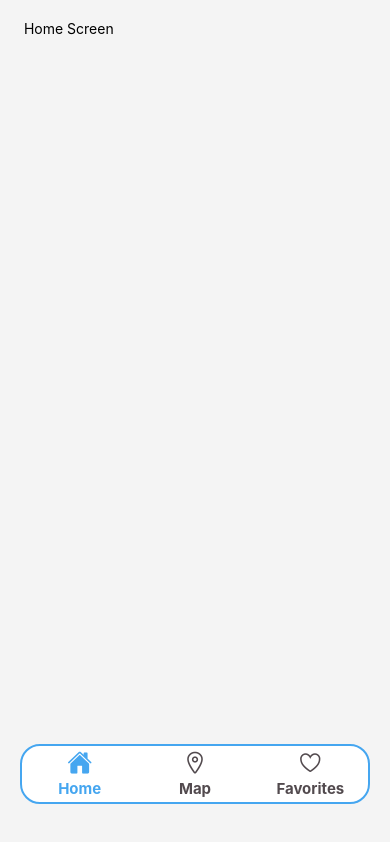
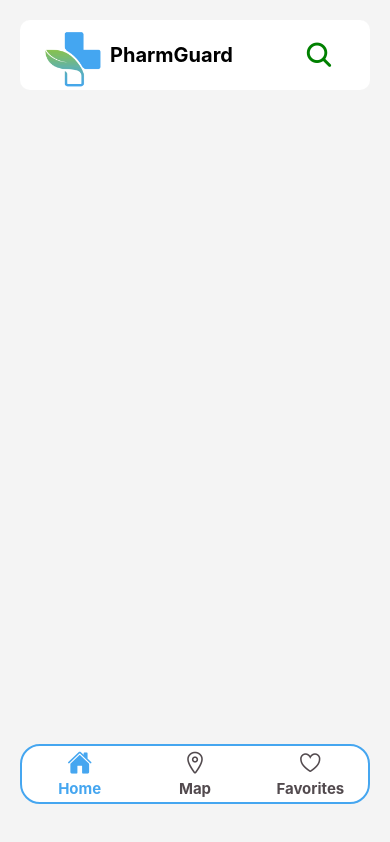
Before and after one commit to riad40/PharmGuard, a React Native app: screen /Home in a window 390 px wide. Built offline with nearby package versions, Linux system fonts and the light colour scheme.

Commit message:
make the header component

```diff
--- /dev/null
+++ b/src/components/Header.tsx
@@ -0,0 +1,60 @@
+import { View, Text, StyleSheet, TouchableOpacity, Image } from "react-native"
+import Ionicons from "react-native-vector-icons/Ionicons"
+
+const Header = (): JSX.Element => {
+    return (
+        <View style={styles.container}>
+            <View style={styles.left}>
+                <TouchableOpacity>
+                    <Image
+                        style={styles.logo}
+                        source={require("../assets/imgs/logo.png")}
+                    />
+                </TouchableOpacity>
+                <Text style={styles.title}>PharmGuard</Text>
+            </View>
+            <View style={styles.right}>
+                <TouchableOpacity>
+                    <Ionicons name="search" size={30} color="green" />
+                </TouchableOpacity>
+            </View>
+        </View>
+    )
+}
+
+const styles = StyleSheet.create({
+    container: {
+        width: "100%",
+        height: 70,
+        flexDirection: "row",
+        justifyContent: "space-between",
+        alignItems: "center",
+        padding: 20,
+        backgroundColor: "#fff",
+        borderRadius: 10,
+        elevation: 5,
+    },
+    logo: {
+        width: 70,
+        height: 70,
+    },
+    left: {
+        width: "50%",
+        height: "100%",
+        flexDirection: "row",
+        alignItems: "center",
+    },
+    right: {
+        width: "20%",
+        height: "100%",
+        justifyContent: "center",
+        alignItems: "center",
+    },
+    title: {
+        fontSize: 20,
+        fontWeight: "bold",
+        color: "#000",
+    },
+})
+
+export default Header
--- /dev/null
+++ b/src/components/index.ts
@@ -0,0 +1,3 @@
+import Header from "./Header"
+
+export { Header }
--- a/src/screens/Home.tsx
+++ b/src/screens/Home.tsx
@@ -1,10 +1,11 @@
 import { Text, StyleSheet, View } from "react-native"
 import appContainer from "../assets/styles/appContainer"
+import { Header } from "../components"
 
 const Home = (): JSX.Element => {
     return (
         <View style={appContainer.container}>
-            <Text> Home Screen </Text>
+            <Header />
         </View>
     )
 }
```
